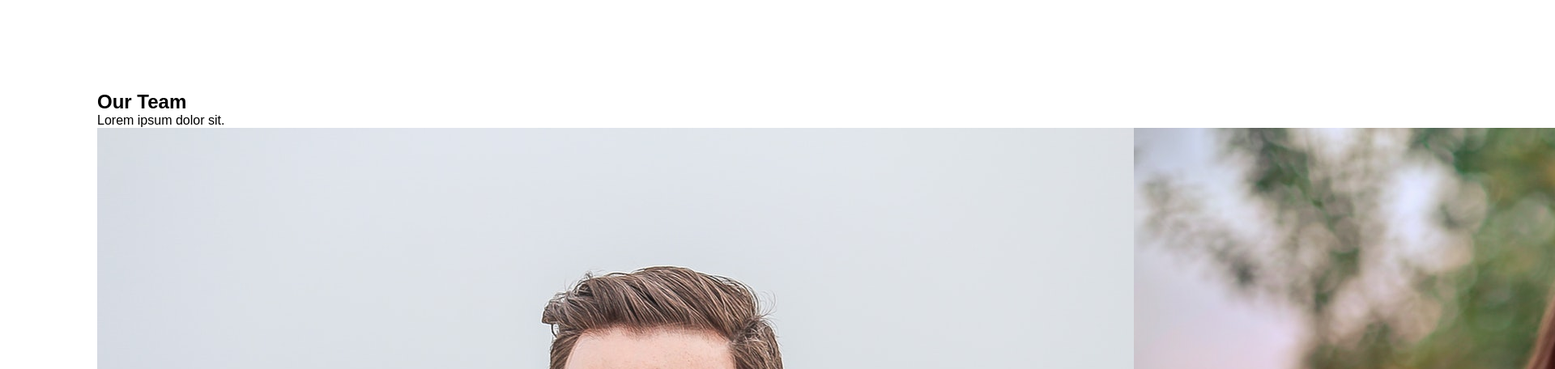
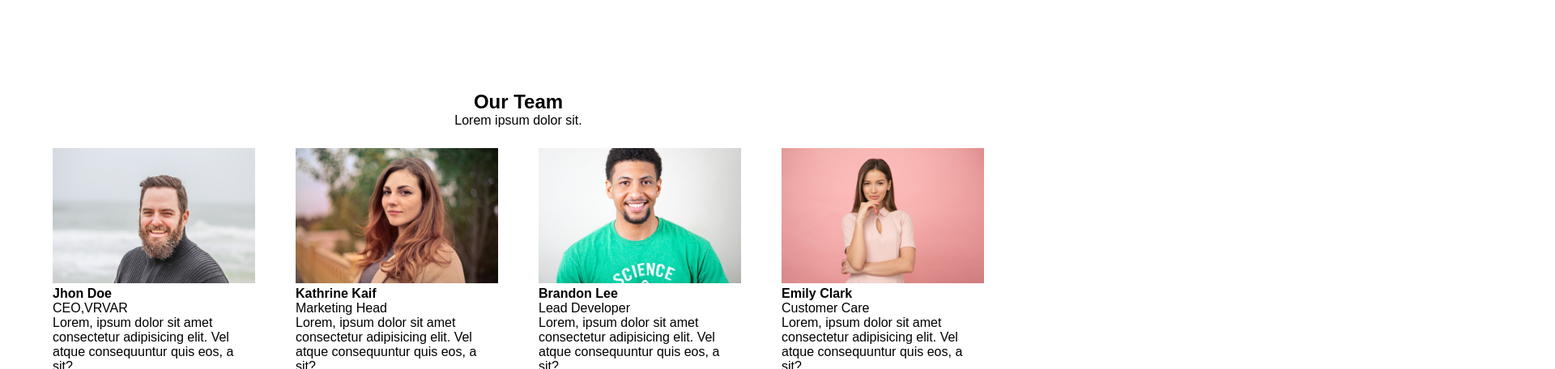
Before and after one commit to DanDucVira/ProductLandingPage, a plain HTML site: page index.html in a window 1280 px wide. Shown: the part 3890-4346 px from the top of the page at 81% size, 1920 px wide, since content can reach past the window. Drawn offline with nearby package versions, Linux system fonts and the light colour scheme; a web font is replaced by a local one.

Commit message:
few changes

```diff
--- a/css/main.css
+++ b/css/main.css
@@ -297,10 +297,39 @@ header {
 /*team section styles*/
 .our-team {
     padding: 120px;
+
+}
+
+.our-team h2 {
+    text-align: center;
+}
+
+.our-team p {
+    text-align: center;
 }
 
 .team-container {
     display: flex;
+    justify-content: center;
+}
+
+.team-container .img-block {
+    width: 250px;
+    margin: 25px;
+
+
+}
+
+.team-container .img-block img {
+    width: 250px;
+}
+
+.team-container .sub-heading {
+    text-align: left;
+}
+
+.team-container .img-block-text {
+    text-align: left;
 }
 
 /*media querys*/
```
